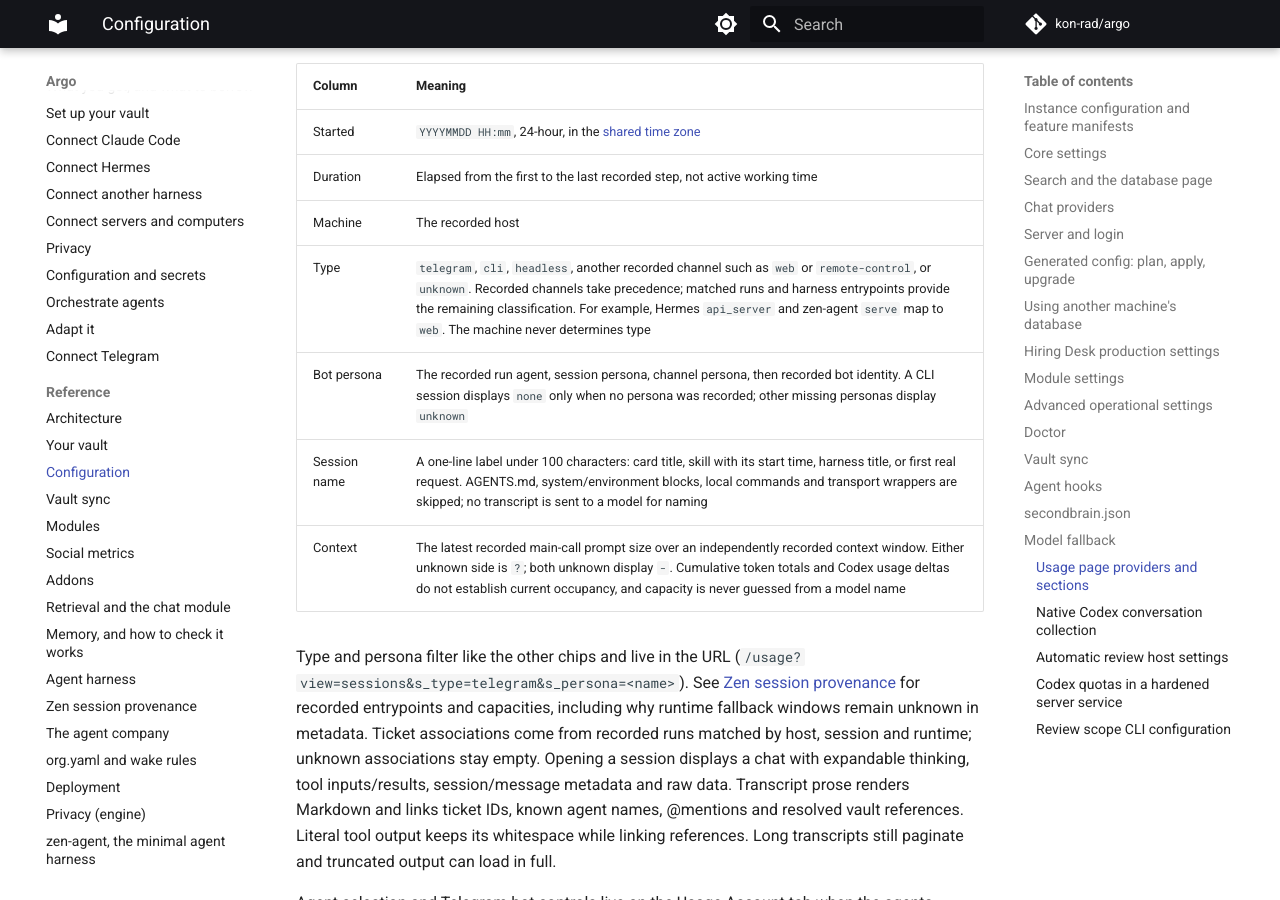
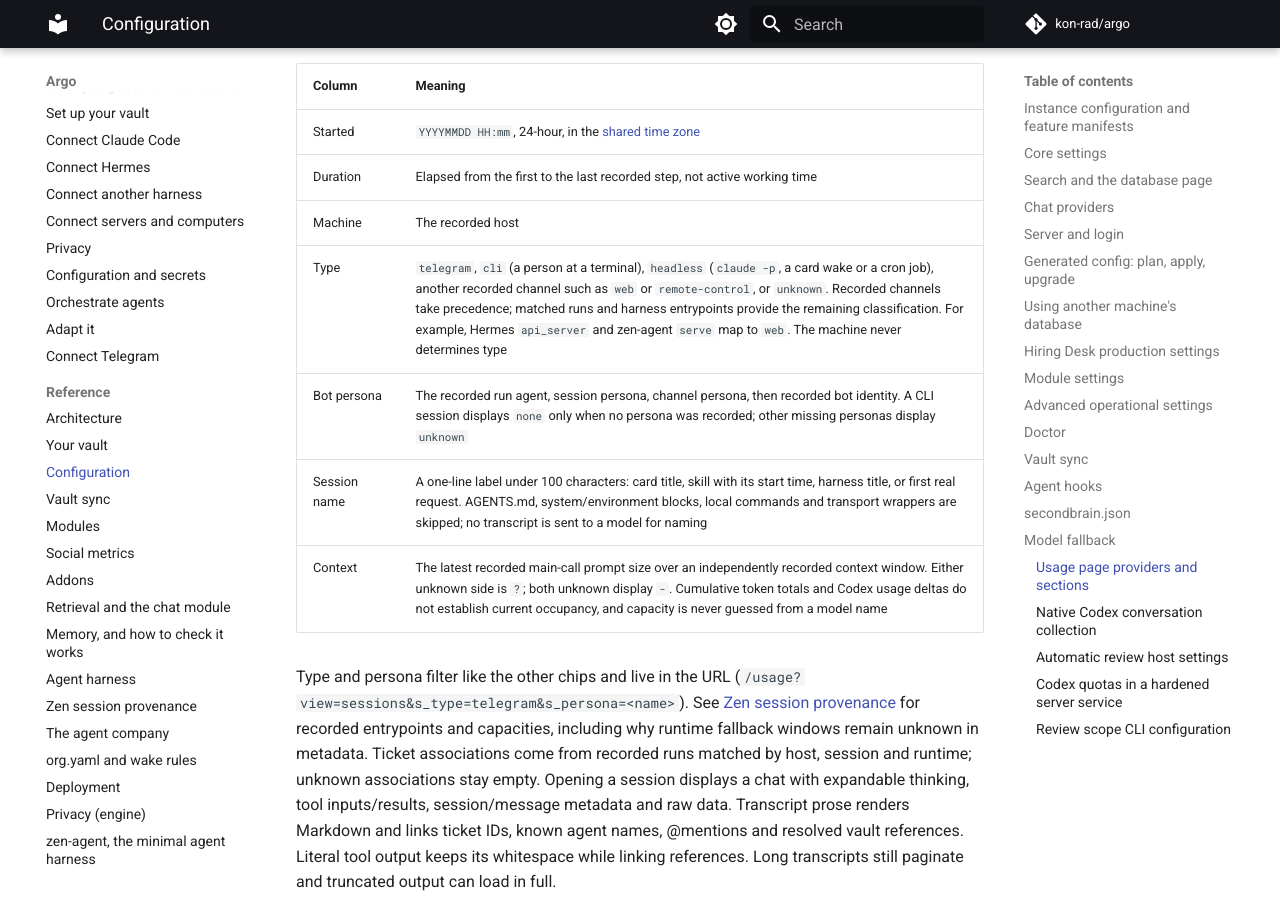
Before and after one commit to kon-rad/argo, an MkDocs documentation site: the page built from docs/configuration.md, in a window 1280 px wide and 900 px high, scrolled down 17888 px. Built offline with MkDocs 1.6.1 and Material for MkDocs 9.7.7, drawn with Linux system fonts in a browser that asks for light colours; comment, search, counter and statistics services are not loaded.

Commit message:
docs(usage): retain terminal and headless examples

```diff
--- a/docs/configuration.md
+++ b/docs/configuration.md
@@ -323,7 +323,7 @@
 | Started | `YYYYMMDD HH:mm`, 24-hour, in the [shared time zone](timezone.md) |
 | Duration | Elapsed from the first to the last recorded step, not active working time |
 | Machine | The recorded host |
-| Type | `telegram`, `cli`, `headless`, another recorded channel such as `web` or `remote-control`, or `unknown`. Recorded channels take precedence; matched runs and harness entrypoints provide the remaining classification. For example, Hermes `api_server` and zen-agent `serve` map to `web`. The machine never determines type |
+| Type | `telegram`, `cli` (a person at a terminal), `headless` (`claude -p`, a card wake or a cron job), another recorded channel such as `web` or `remote-control`, or `unknown`. Recorded channels take precedence; matched runs and harness entrypoints provide the remaining classification. For example, Hermes `api_server` and zen-agent `serve` map to `web`. The machine never determines type |
 | Bot persona | The recorded run agent, session persona, channel persona, then recorded bot identity. A CLI session displays `none` only when no persona was recorded; other missing personas display `unknown` |
 | Session name | A one-line label under 100 characters: card title, skill with its start time, harness title, or first real request. AGENTS.md, system/environment blocks, local commands and transport wrappers are skipped; no transcript is sent to a model for naming |
 | Context | The latest recorded main-call prompt size over an independently recorded context window. Either unknown side is `?`; both unknown display `-`. Cumulative token totals and Codex usage deltas do not establish current occupancy, and capacity is never guessed from a model name |
```
